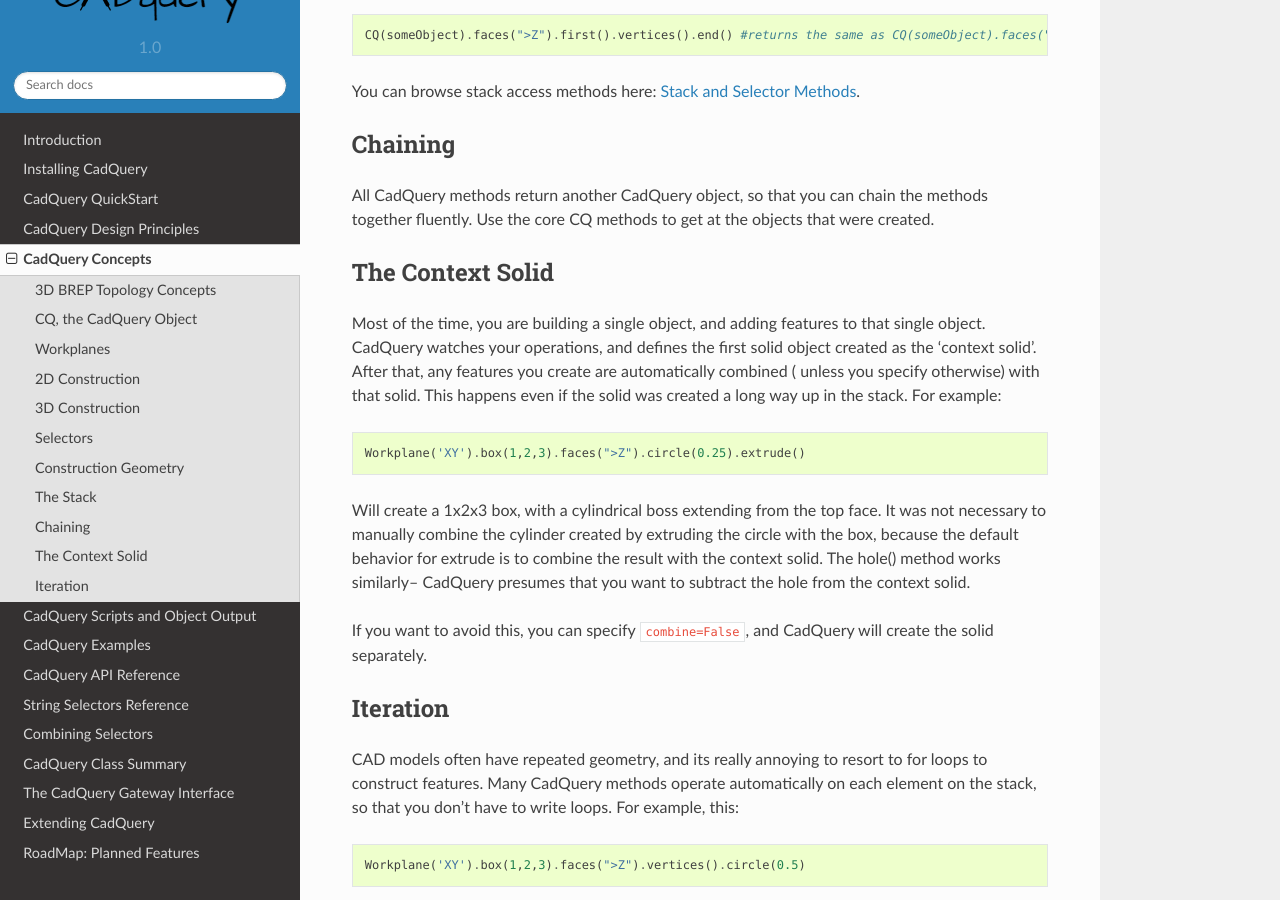
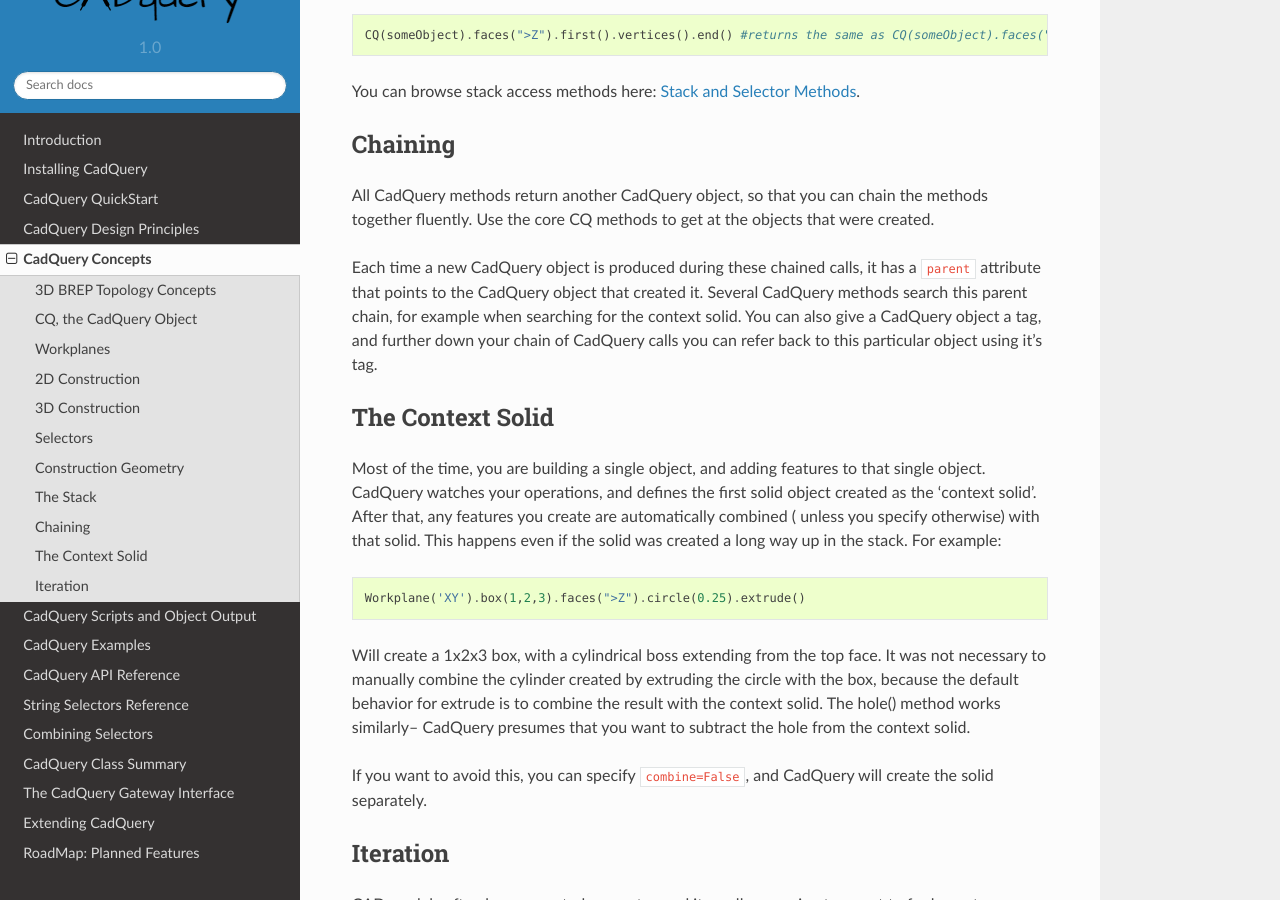
Before and after one commit to CadQuery/cadquery, a Sphinx documentation site: the page built from doc/primer.rst, in a window 1280 px wide and 900 px high, scrolled down 2511 px. Built offline with Sphinx 7.4.7 and the Read the Docs theme 2.0.0, drawn with Linux system fonts in a browser that asks for light colours.

Commit message:
Added tags to primer/concepts docs

```diff
--- a/doc/primer.rst
+++ b/doc/primer.rst
@@ -119,6 +119,11 @@
 All CadQuery methods return another CadQuery object, so that you can chain the methods together fluently. Use
 the core CQ methods to get at the objects that were created.
 
+Each time a new CadQuery object is produced during these chained calls, it has a ``parent`` attribute that points
+to the CadQuery object that created it. Several CadQuery methods search this parent chain, for example when searching
+for the context solid. You can also give a CadQuery object a tag, and further down your chain of CadQuery calls you
+can refer back to this particular object using it's tag.
+
 
 The Context Solid
 ---------------------------
```
